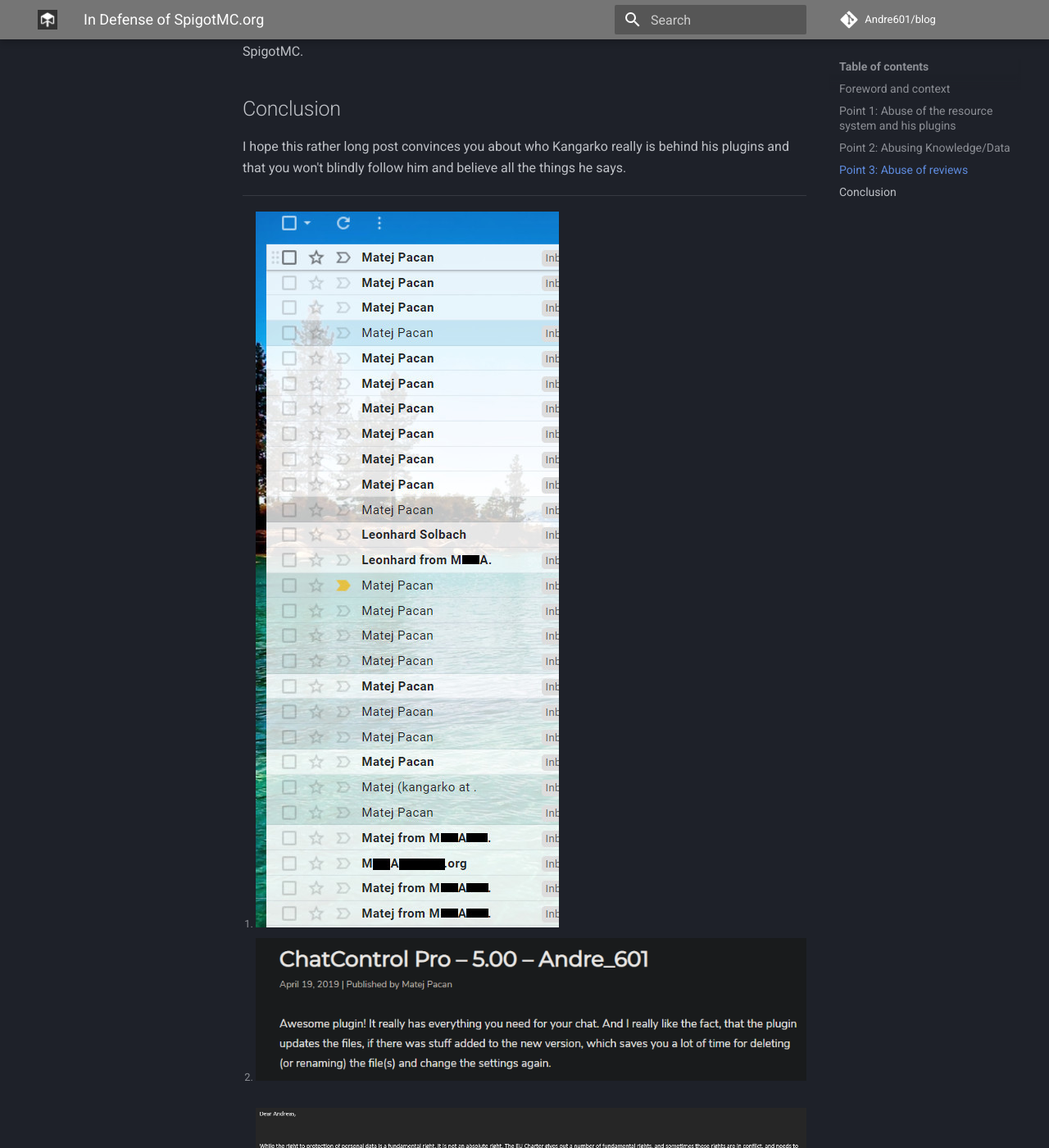
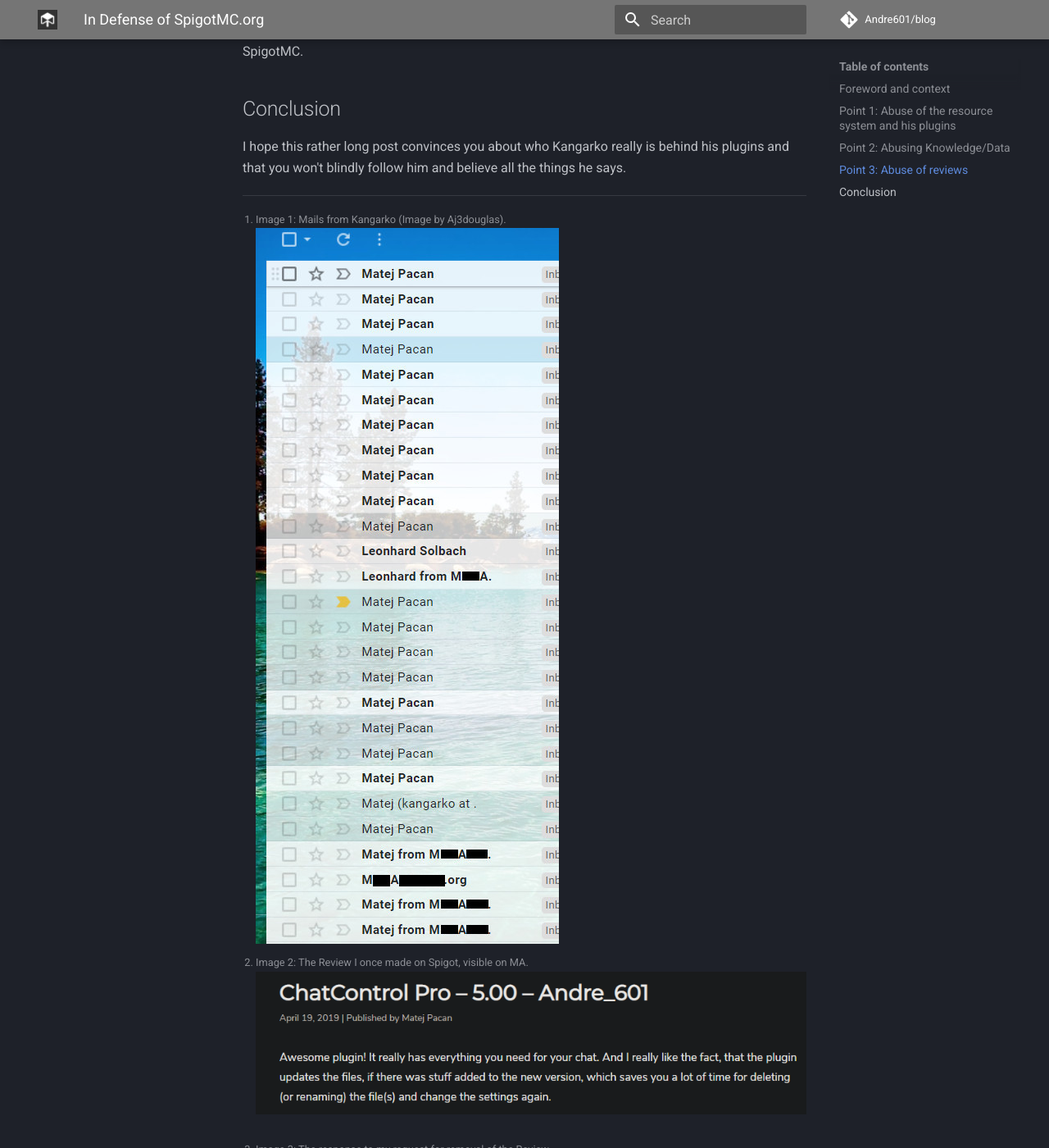
Before and after one commit to Andre601/blog, an MkDocs documentation site: the page built from docs/posts/in-defense-of-spigotmc.md, in a window 1280 px wide and 1400 px high, scrolled down 2934 px. Shown: the whole window at 82% size. Built offline with MkDocs 1.6.1 and Material for MkDocs 9.7.7, drawn with Linux system fonts in a browser that asks for light colours; comment, search, counter and statistics services are not loaded; some of the changed text lies outside the part shown.

Commit message:
Update in-defense-of-spigotmc.md

```diff
--- a/docs/posts/in-defense-of-spigotmc.md
+++ b/docs/posts/in-defense-of-spigotmc.md
@@ -69,6 +69,12 @@
 ## Conclusion
 I hope this rather long post convinces you about who Kangarko really is behind his plugins and that you won't blindly follow him and believe all the things he says.
 
-[^1]: ![Image 1](/blog/assets/img/posts/in-defense-of-spigotmc/image-1.jpg){: loading=lazy }
-[^2]: ![Image 2](/blog/assets/img/posts/in-defense-of-spigotmc/image-2.jpg){: loading=lazy }
-[^3]: ![Image 3](/blog/assets/img/posts/in-defense-of-spigotmc/image-3.jpg){: loading=lazy }
+[^1]:
+    Image 1: Mails from Kangarko (Image by Aj3douglas).
+    ![Image 1](/blog/assets/img/posts/in-defense-of-spigotmc/image-1.jpg){: loading=lazy }
+[^2]:
+    Image 2: The Review I once made on Spigot, visible on MA.
+    ![Image 2](/blog/assets/img/posts/in-defense-of-spigotmc/image-2.jpg){: loading=lazy }
+[^3]:
+    Image 3: The response to my request for removal of the Review.
+    ![Image 3](/blog/assets/img/posts/in-defense-of-spigotmc/image-3.jpg){: loading=lazy }
```
